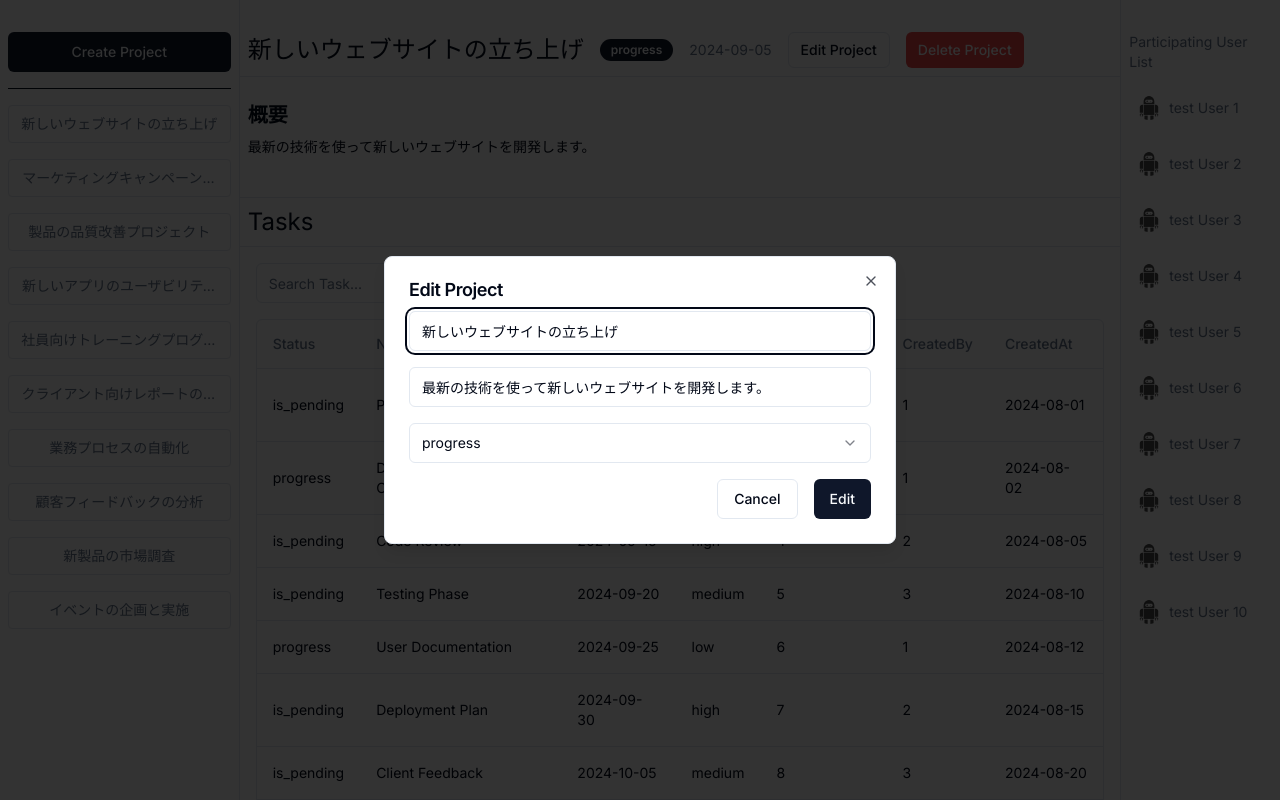
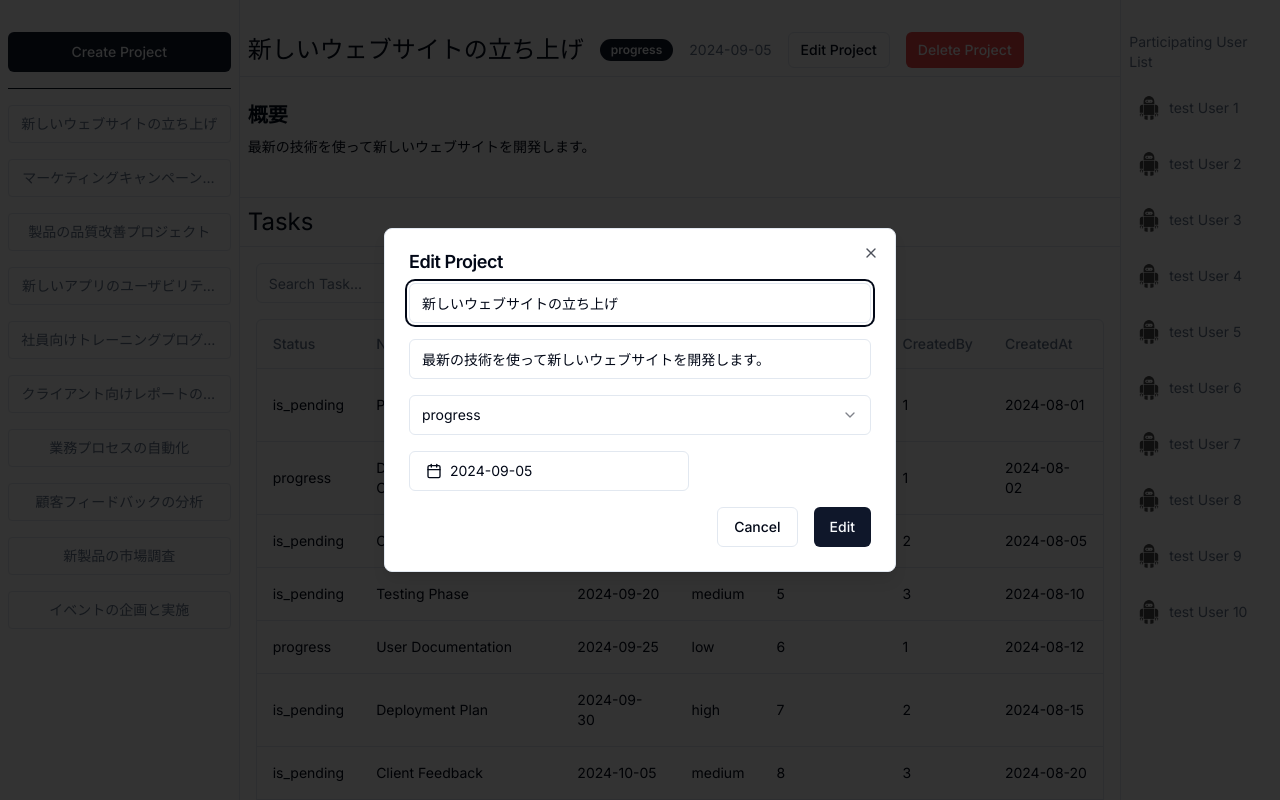
Before and after one commit to S-aoba/project-management-app-frontend, a Next.js app: page /projects/1 in a window 1280 px wide. Both pictures are taken after a click on the button "Edit Project". Shown: the top 800 px of the page. Built offline with nearby package versions, Linux system fonts and the light colour scheme.

Commit message:
✨ Add select dueDate func.(#9)

```diff
--- a/src/features/project/components/edit-project-modal.tsx
+++ b/src/features/project/components/edit-project-modal.tsx
@@ -2,6 +2,11 @@
 
 import { useParams } from 'next/navigation'
 import React, { useState } from 'react'
+
+import { format } from 'date-fns'
+import { Calendar as CalendarIcon } from 'lucide-react'
+
+import { cn } from '@/lib/utils'
 
 import { Button } from '@/components/ui/button'
 import {
@@ -13,6 +18,12 @@ import {
 } from '@/components/ui/dialog'
 import { Input } from '@/components/ui/input'
 
+import { Calendar } from '@/components/ui/calendar'
+import {
+  Popover,
+  PopoverContent,
+  PopoverTrigger,
+} from '@/components/ui/popover'
 import {
   Select,
   SelectContent,
@@ -20,7 +31,9 @@ import {
   SelectTrigger,
   SelectValue,
 } from '@/components/ui/select'
+
 import { useMockUserProjects } from '@/mock-data/store/use-mock-user-projects'
+
 import { useEditProjectModal } from '../store/use-edit-project-modal copy'
 
 export const EditProjectModal = () => {
@@ -36,6 +49,9 @@ export const EditProjectModal = () => {
   const [description, setDescription] = useState(userProject.description)
   const [status, setStatus] = useState<'progress' | 'is_pending' | 'completed'>(
     'progress',
+  )
+  const [date, setDate] = useState<Date | undefined>(
+    userProject.dueData ? new Date(userProject.dueData) : new Date(),
   )
 
   const handleClose = () => {
@@ -57,6 +73,7 @@ export const EditProjectModal = () => {
           name,
           description,
           status,
+          dueData: date ? format(date, 'yyyy-MM-dd') : userProject.dueData,
         }
       }
       return project
@@ -108,6 +125,28 @@ export const EditProjectModal = () => {
                 <SelectItem value='completd'>completd</SelectItem>
               </SelectContent>
             </Select>
+            <Popover>
+              <PopoverTrigger asChild>
+                <Button
+                  disabled={false}
+                  variant={'outline'}
+                  className={cn(
+                    'w-[280px] justify-start text-left font-normal',
+                    !date && 'text-muted-foreground',
+                  )}>
+                  <CalendarIcon className='mr-2 h-4 w-4' />
+                  {date ? format(date, 'yyyy-MM-dd') : <span>Pick a date</span>}
+                </Button>
+              </PopoverTrigger>
+              <PopoverContent className='w-auto p-0'>
+                <Calendar
+                  mode='single'
+                  selected={date}
+                  onSelect={setDate}
+                  initialFocus
+                />
+              </PopoverContent>
+            </Popover>
             <div className='flex justify-end space-x-4'>
               <Button
                 variant={'outline'}
```
